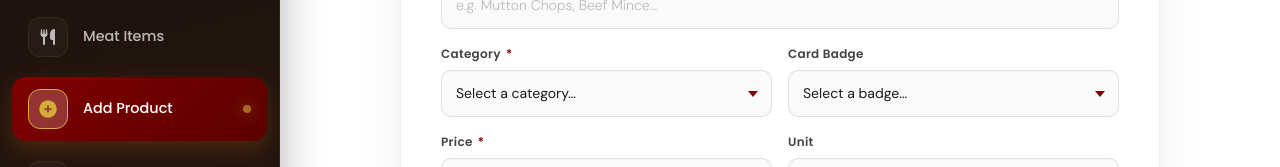
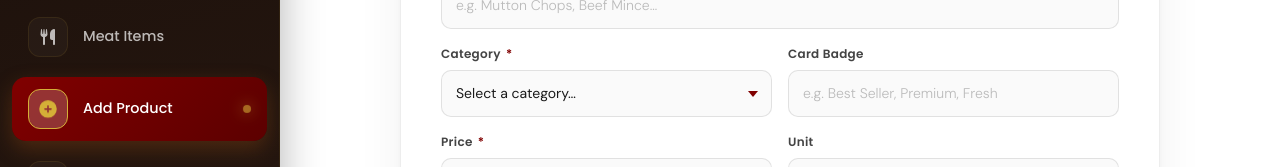
Before and after one commit to Alvi123787/Farm2Meat-Frontend, a React (Vite) app: page /admin/add-animal/meat in a window 1280 px wide. Shown: the part 304-471 px from the top of the page. Built offline with nearby package versions, Linux system fonts and the light colour scheme; sample sign-in values are in the browser's storage; a web font is replaced by a local one.

Commit message:
update whole  commit

```diff
--- a/src/components/Adminmeatform.jsx
+++ b/src/components/Adminmeatform.jsx
@@ -233,18 +233,14 @@ export default function Adminmeatform() {
 
               <div className="amf-field">
                 <label className="amf-label">Card Badge</label>
-                <div className="amf-select-wrap">
-                  <select
-                    className="amf-select"
-                    value={form.badge}
-                    onChange={e => set('badge', e.target.value)}
-                  >
-                    <option value="">Select a badge…</option>
-                    {BADGES.map(b => (
-                      <option key={b} value={b}>{b}</option>
-                    ))}
-                  </select>
-                </div>
+                <input
+                  className="amf-input"
+                  type="text"
+                  placeholder="e.g. Best Seller, Premium, Fresh"
+                  value={form.badge}
+                  onChange={e => set('badge', e.target.value)}
+                  maxLength={40}
+                />
               </div>
             </div>
 
```
